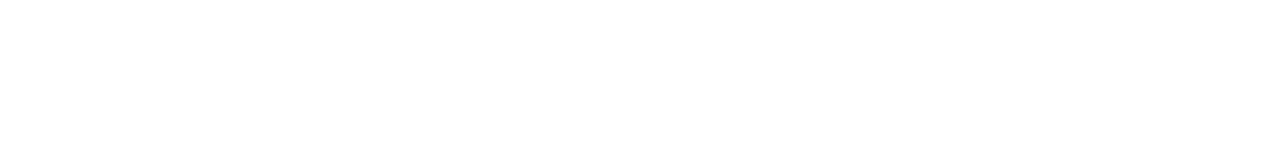
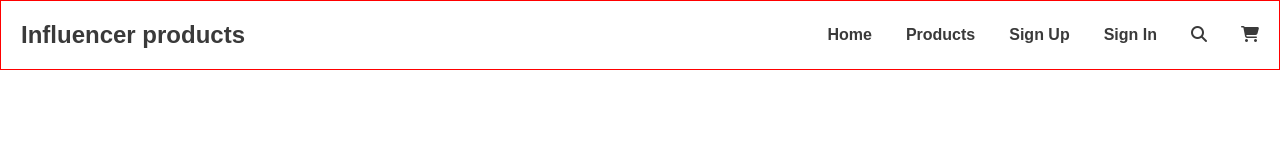
Before and after one commit to YOUSUF4949/influencer-product, a plain HTML site: page index.html in a window 1280 px wide. Drawn offline with Linux system fonts and the light colour scheme.

Commit message:
navbar section done

```diff
--- a/index.html
+++ b/index.html
@@ -4,12 +4,29 @@
     <meta charset="UTF-8">
     <meta name="viewport" content="width=device-width, initial-scale=1.0">
     <title>Influencer Product || Module11</title>
+    <!-- font awesome cdn for get the font icons -->
+    <link rel="stylesheet" href="https://cdnjs.cloudflare.com/ajax/libs/font-awesome/6.6.0/css/all.min.css"/>
+     <!-- style links here -->
     <link rel="stylesheet" href="style.css">
 </head>
 <body>
 <div class="main-container">
 <!-- header section starts here -->
-<header></header>
+<header>
+  <nav>
+    <div class="brand">
+        <h3>Influencer products</h3>
+    </div>
+    <ul>
+        <li><a href="#">Home</a></li>
+        <li><a href="#">Products</a></li>
+        <li><a href="#">Sign Up</a></li>
+        <li><a href="#">Sign In</a></li>
+        <li><a href="#"><i class="fa-solid fa-magnifying-glass"></i></a></li>
+        <li><a href="#"><i class="fa-solid fa-cart-shopping"></i></a></li>
+    </ul>
+  </nav>
+</header>
 <!-- header section ends here -->
 <!-- main section starts here -->
 <main></main>
--- a/style.css
+++ b/style.css
@@ -3,3 +3,57 @@
     padding: 0;
     box-sizing: border-box;
 }
+/* added the popins fonts awesome */
+@import url('https://fonts.googleapis.com/css2?family=Poppins:ital,wght@0,100;0,200;0,300;0,400;0,500;0,600;0,700;0,800;0,900;1,100;1,200;1,300;1,400;1,500;1,600;1,700;1,800;1,900&display=swap');
+
+.poppins-regular {
+    font-family: "Poppins", sans-serif;
+    font-weight: 400;
+    font-style: normal;
+}
+
+body{
+    font-family: "Poppins", sans-serif;
+}
+/* main container starts here */
+.main-container{
+    max-width: 1440px;
+    margin: 0 auto;
+    border: 1px solid red;
+}
+/* main container ends here */
+
+/* havbar section design starts here */
+nav .brand h3{
+    font-size: 24px;
+    font-weight: 700;
+    color: rgb(58, 58, 58);
+}
+
+nav {
+    display: flex;
+    align-items: center;
+    justify-content: space-between;
+    padding: 20px 20px;
+}
+
+nav ul li {
+    list-style: none;
+    margin-left: 34px;
+}
+
+nav ul li:first-child{
+    margin-left:0;
+}
+nav ul {
+    display: flex;
+}
+
+nav ul li a,
+nav ul li a i {
+    color: rgb(58, 58, 58);;
+    font-size: 16px;
+    font-weight: 600;
+    text-decoration: none;
+}
+/* havbar section design ends here */
```
